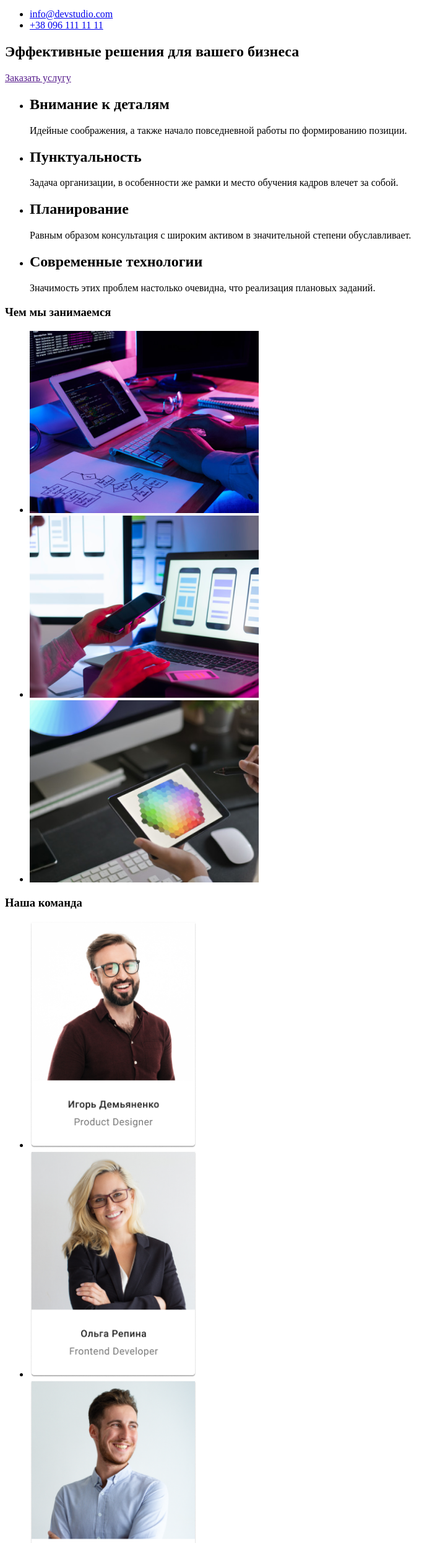
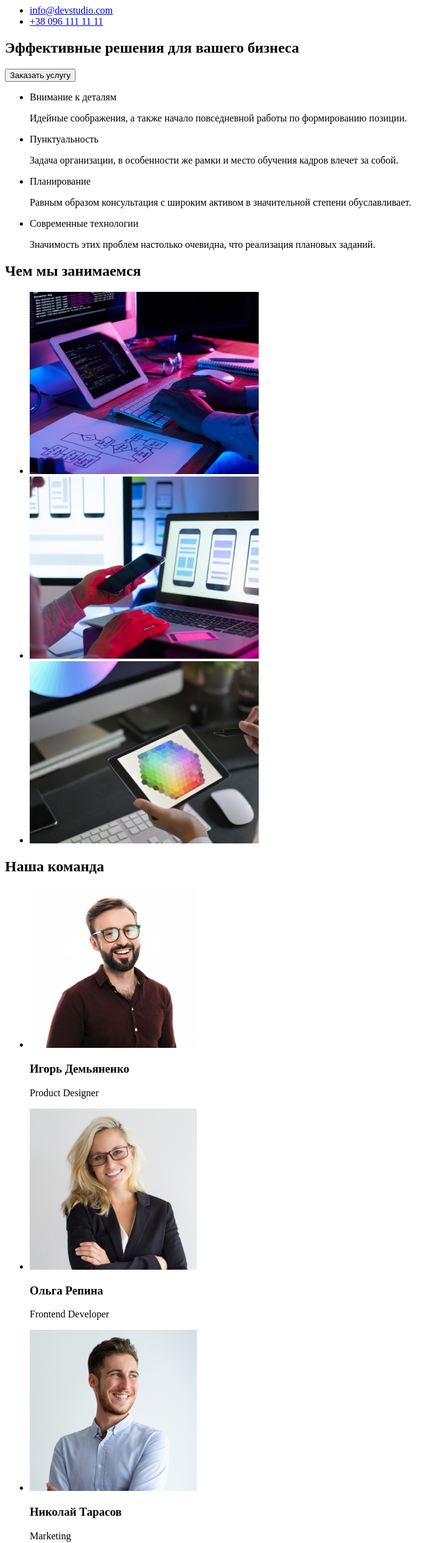
Before and after one commit to AleksandraBahinskay/goit-markup-hw-01, a plain HTML site: page index.html in a window 1280 px wide. Shown: the part 104-2594 px from the top of the page at 62% size, without its empty margins (0-719 px from the left). Drawn offline with Linux system fonts and the light colour scheme.

Commit message:
Добавлена разметка студии

```diff
--- a/index.html
+++ b/index.html
@@ -1,77 +1,98 @@
 <!DOCTYPE html>
-<html lang="en">
+<html lang="ru">
 <head>
     <meta charset="UTF-8">
     <meta name="viewport" content="width=Б, initial-scale=1.0">
     <title>Студия</title>
 </head>
 <body>
+   <!--HEADER-->
     <header>
  <nav>
-    <a href="/">
-    <img src="./images/WebStudio.svg" alt=""></a>
+    <a href="/" lang="en"><span>Web</span>Studio</a>
     <ul>
         <li> <a href="">Студия</a> </li>
         <li> <a href="">Портфолио</a> </li>
         <li> <a href="">Контакты</a> </li>
     </ul>
-
-</nav>
+    </nav>
     <ul>
         <li> <a href="mailto:info@devstudio.com">info@devstudio.com</a> </li>
-        <li> <a href="tell:+380961111111">+38 096 111 11 11</a> </li>
+        <li> <a href="tel:+380961111111">+38 096 111 11 11</a> </li>
     </ul>
     </header>
 <main>
+    <!--HERO-->
      <section>
             <h1>Эффективные решения для вашего бизнеса</h1>
-            <a href="">Заказать услугу</a>
-    </section>
+            <button type="button">Заказать услугу</button>
+     </section>
+     <!--CHARACTERISTICS-->
     <section>
+        <h2 hidden>Четыре наших качества</h2>
         <ul>
-            <li> <h2>Внимание к деталям</h2>
+            <li> <p>Внимание к деталям</p>
                 <p>Идейные соображения, а также начало повседневной работы по формированию позиции.</p>
             </li>
             <li>
-                <h2>Пунктуальность</h2>
+                <p>Пунктуальность</p>
                 <p>Задача организации, в особенности же рамки и место обучения кадров влечет за собой.</p>
             </li>
             <li>
-                <h2>Планирование</h2>
+                <p>Планирование</p>
                 <p>Равным образом консультация с широким активом в значительной степени обуславливает.</p>
             </li>
             <li>
-                <h2>Современные технологии</h2>
+                <p>Современные технологии</p>
                 <p>Значимость этих проблем настолько очевидна, что реализация плановых заданий.</p>
             </li>
         </ul>
     </section>
+    <!--WHATWEDO-->
     <section>
-        <h3>Чем мы занимаемся</h3>
+        <h2>Чем мы занимаемся</h2>
         <ul>
-            <li><img src="./images/img.png" alt="" width="370"></li>
-            <li><img src="./images/img1.png" alt="" width="370"></li>
-            <li><img src="./images/img2.png" alt="" width="370"></li>
+            <li><img src="./images/whatwedo/img.jpg" alt="" width="370" height="294"></li>
+            <li><img src="./images/whatwedo/img-1.jpg" alt="" width="370" height="294"></li>
+            <li><img src="./images/whatwedo/img-2.jpg" alt="" width="370" height="294"></li>
         </ul>
     </section>
+    <!--TEAM-->
     <section>
-        <h3>Наша команда</h3>
+        <h2>Наша команда</h2>
         <ul>
-            <li><img src="./images/teamcard1.png" alt="" width="270"></li>
-            <li><img src="./images/teamcard2.png" alt="" width="270"></li>
-            <li><img src="./images/teamcard3.png" alt="" width="270"></li>
-            <li><img src="./images/teamcard4.png" alt="" width="270"></li>
+            <li><img src="./images/team/img.jpg" alt="" width="270" height="260">
+                <h3>Игорь Демьяненко</h3>
+                <p lang="en">Product Designer</p>
+            </li>
+            <li><img src="./images/team/img-1.jpg" alt="" width="270" height="260">
+                <h3>Ольга Репина</h3>
+                <p lang="en">Frontend Developer</p>
+            </li>
+            <li><img src="./images/team/img-2.jpg" alt="" width="270" height="260">
+                <h3>Николай Тарасов</h3>
+                <p lang="en">Marketing</p>
+            </li>
+            <li><img src="./images/team/img-3.jpg" alt="" width="270" height="260">
+                <h3>Михаил Ермаков</h3>
+                <p lang="en">UI Designer</p>
+            </li>
         </ul>
     </section>
 </main>
 
 <footer>
-    <a href=""><img src="./images/WebStudio1.svg" alt=""></a>
-<ul>
-        <li><a href="">г. Киев, пр-т Леси Украинки, 26</a></li>
+    <a href="/" lang="en"> <span>Web</span> Studio</a>
+<address>
+ <ul>
+        <li><a href="https://goo.gl/maps/UZ3uaCiEMTBtRoUN9" target="_blank" rel="noopener noreferrer">
+            г. Киев, пр-т Леси Украинки, 26</a>
+        </li>
         <li><a href="mailto:info@example.com">info@example.com</a></li>
         <li><a href="tell:+380991111111">+38 099 111 11 11</a></li>
 </ul>
+</address>
+
 </footer>
 </body>
 </html>
```
Also changed, not shown: images/WebStudio.svg (deleted), images/WebStudio1.svg (deleted), images/img.png (deleted), images/img1.png (deleted), images/img2.png (deleted), images/team/img-1.jpg (added), images/team/img-2.jpg (added), images/team/img-3.jpg (added), images/team/img.jpg (added), images/teamcard1.png (deleted), images/teamcard2.png (deleted), images/teamcard3.png (deleted), images/teamcard4.png (deleted), images/whatwedo/img-1.jpg (added), 2 more files.
